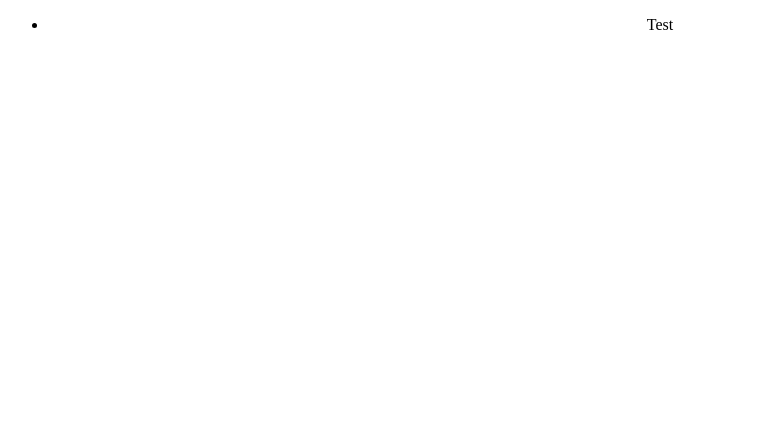
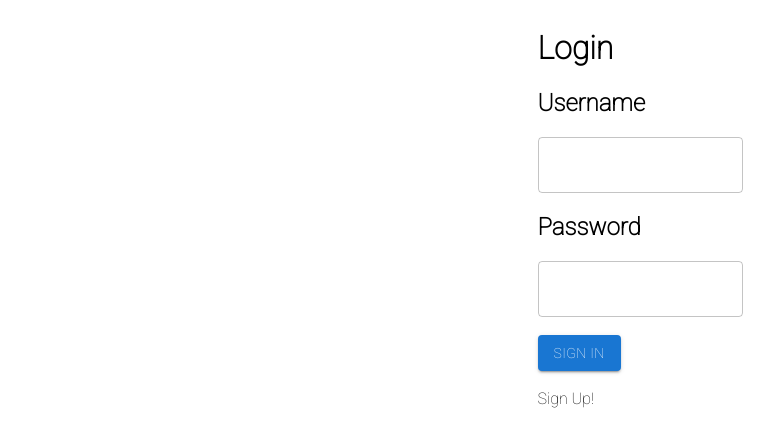
Before and after one commit to Observatory-ai/frontend, a React (Create React App) app in the folder observatory-frontend/: page / in a window 1280 px wide. Shown: the top 446 px of the page, without its empty margins (0-774 px from the left). Built offline with nearby package versions, Linux system fonts and the light colour scheme.

Commit message:
Rudimentary Login Form

```diff
--- a/observatory-frontend/public/index.html
+++ b/observatory-frontend/public/index.html
@@ -1,6 +1,9 @@
 <!DOCTYPE html>
 <html lang="en">
   <head>
+    <link rel="preconnect" href="https://fonts.googleapis.com">
+    <link rel="preconnect" href="https://fonts.gstatic.com" crossorigin>
+    <link href="https://fonts.googleapis.com/css2?family=Roboto:wght@100&display=swap" rel="stylesheet">
     <meta charset="utf-8" />
     <link rel="icon" href="%PUBLIC_URL%/favicon.ico" />
     <meta name="viewport" content="width=device-width, initial-scale=1" />
--- a/observatory-frontend/src/App.css
+++ b/observatory-frontend/src/App.css
@@ -24,15 +24,6 @@
     color: white;
 } */
 
-.App-link {
-    color: #61dafb;
+.font-link {
+    font-family:'Roboto', sans-serif;
 }
-
-@keyframes App-logo-spin {
-    from {
-        transform: rotate(0deg);
-    }
-    to {
-        transform: rotate(360deg);
-    }
-}
--- a/observatory-frontend/src/Login.tsx
+++ b/observatory-frontend/src/Login.tsx
@@ -1,14 +1,22 @@
 import * as React from 'react';
-
+import Grid from '@mui/material/Grid';
+import Container from '@mui/material/Container';
+import LoginForm from './components/LoginForm';
 
 
 function Login() {
     return (
-      <div className="App">
-        <header className="App-header">
-          <ul><li>Test</li></ul>
-        </header>
-      </div>
+        <Grid container
+            spacing={0}
+            direction="column"
+            alignItems="center"
+            justifyContent="center"
+            //style={{ minHeight: '100vh' }
+        >
+            <Grid item xs={3}>
+                <LoginForm />
+            </Grid>
+        </Grid>
     );
   }
 
--- /dev/null
+++ b/observatory-frontend/src/components/LoginForm.tsx
@@ -0,0 +1,29 @@
+import * as React from 'react';
+import Input from '@mui/material/Input';
+import '../App.css';
+import TextField from '@mui/material/TextField';
+import Button from '@mui/material/Button';
+
+const inputProps = {
+    step: 300,
+  };
+
+  export default function LoginForm(){
+    const username = (
+        <React.Fragment>
+        <h1 className="font-link">Login</h1>
+        <h2 className="font-link">Username</h2>
+        <TextField id="username" type="text" inputProps={inputProps} />
+        <br></br>
+        <h2 className="font-link">Password</h2>
+        <TextField id="password" type="text" inputProps={inputProps} />
+        <br></br>
+        <br></br>
+        <Button variant="contained" className="font-link">Sign In</Button>
+        <br></br><br></br>
+        <a className="font-link">Sign Up!</a>
+        </React.Fragment>
+    )
+
+    return username;
+  }
```
